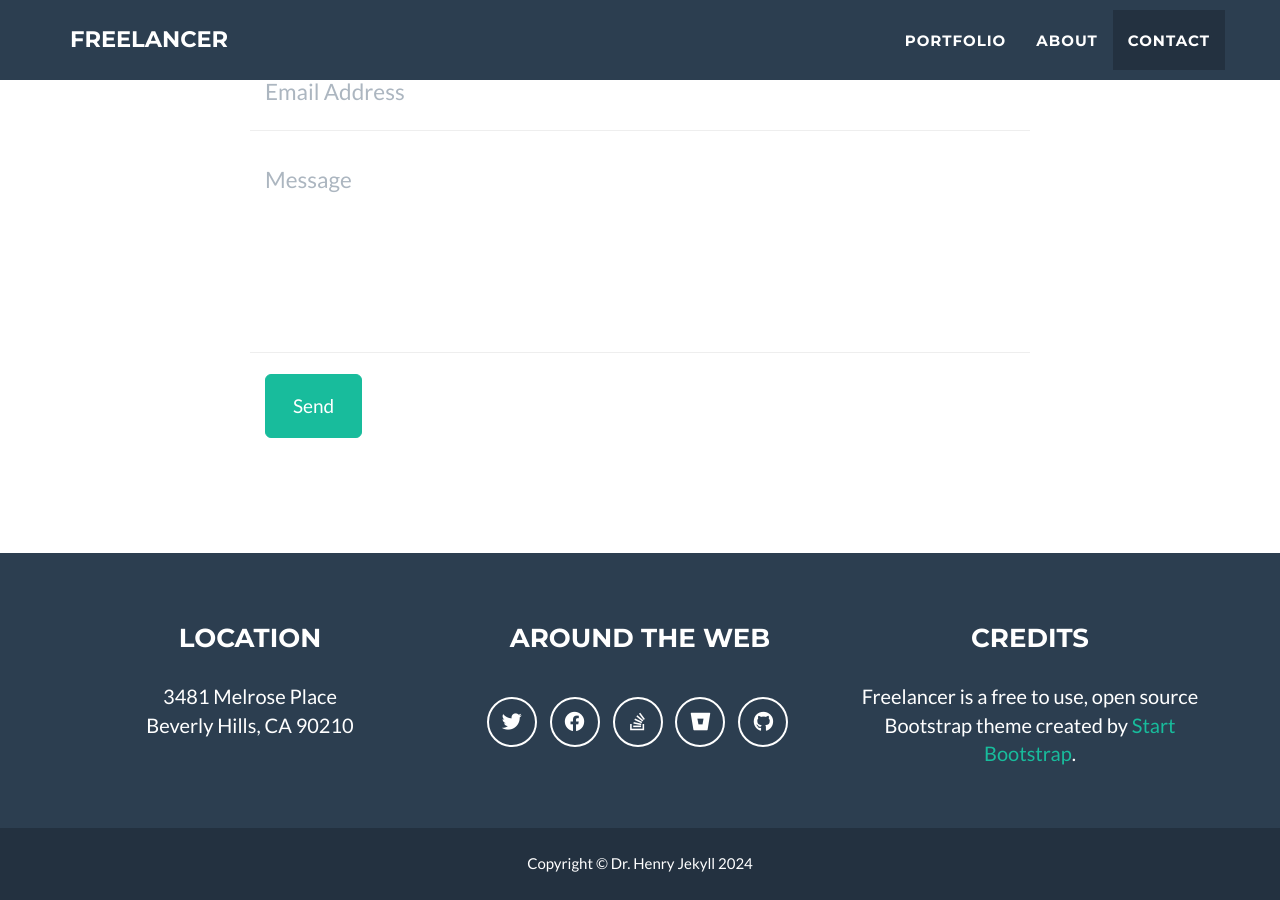
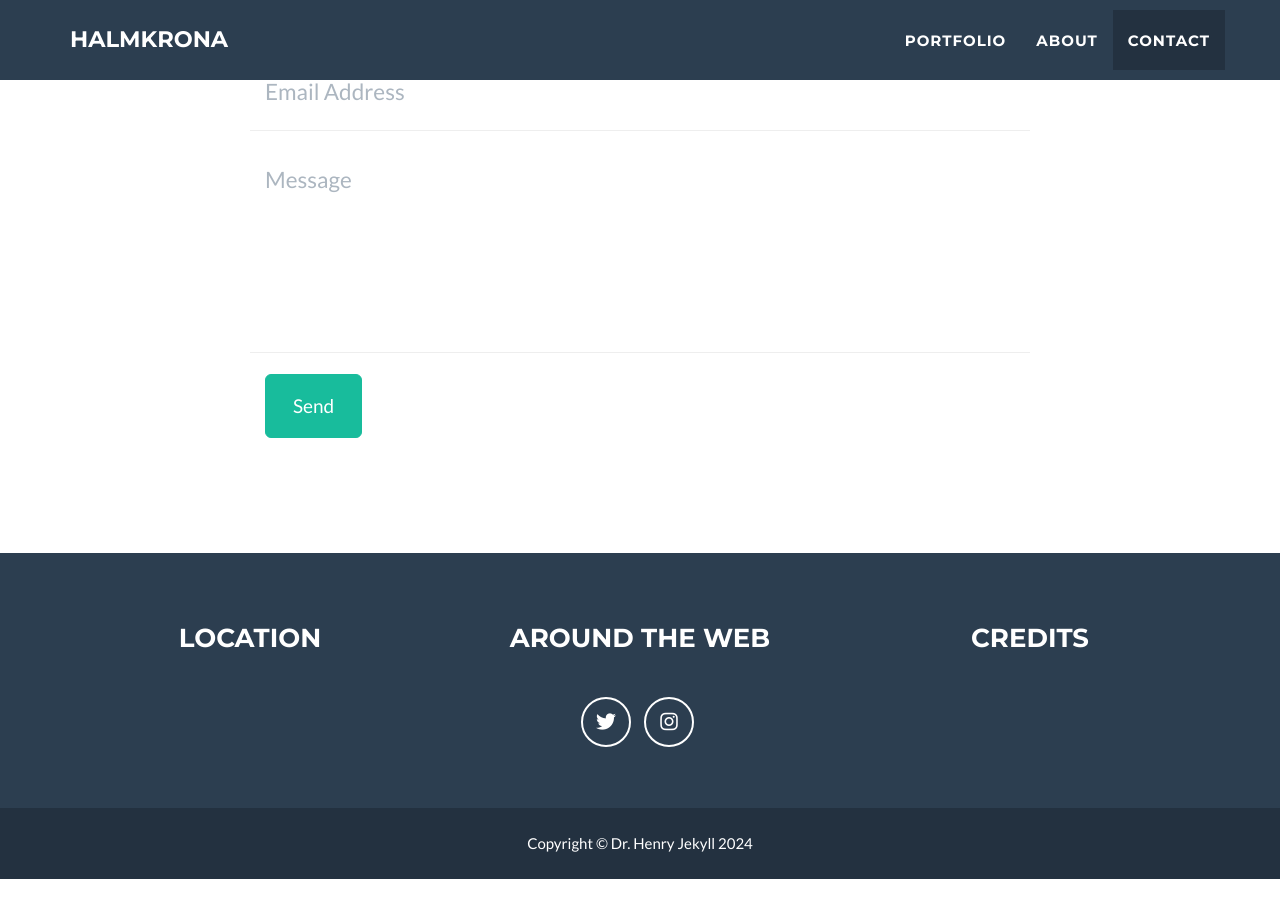
Before and after one commit to jannezz/jannezz.github.io, a Jekyll site: the page built from _posts/2014-07-18-project-1.markdown, in a window 1280 px wide and 900 px high, scrolled down 2492 px. Built offline with Jekyll 4.4.1, drawn with Linux system fonts in a browser that asks for light colours; after the commit the page ends 3371 px from its top, so only the background shows below that; some of the changed text lies outside the part shown.

Commit message:
Update _config.yml

```diff
--- a/_config.yml
+++ b/_config.yml
@@ -1,11 +1,11 @@
 # Site settings
-title: Freelancer
-email: your-email@domain.com
+title: halmkrona
+email: janne@halmkrona.com
 url: https://github.com/jeromelachaud/freelancer-theme
-description: "Write an awesome description for your new site here. You can edit this line in _config.yml. It will appear in your document head meta (for Google search results) and in your feed.xml site description."
-keywords: "your keywords, separated by commas"
-skills: "Web Developer - Graphic Artist - User Experience Designer"
-meta_author: LastName FirstName
+description: "kitaristi, säveltäjä, tuottaja, nörtti, eurorack-soheltaja"
+keywords: "kitara, cmx, sapattivuosi, puut, kalle ahola & puut, sony music, a&r, tuottaja"
+skills: "musique non stop"
+meta_author: Halmkrona Janne
 
 # Google webmaster tools
 google_verify:
@@ -40,23 +40,18 @@ footer:
 # Social networks usernames (many more available: google-plus, flickr, dribbble, pinterest, instagram, tumblr, linkedin, etc.)
 social:
   - title: twitter
-    url: http://twitter.com/jekyllrb
-  - title: facebook
-    url:
-  - title: stack-overflow
-    url: http://stackoverflow.com/questions/tagged/jekyll
-  - title: bitbucket
-    url: http://bitbucket.org/jekyll
-  - title: github
-    url: http://github.com/jekyll
+    url: http://x.com/halmkrona
+  - title: instagram
+    url: https://www.instagram.com/janne_halmkrona/
+
 
 # Postal address (add as many lines as necessary)
 address:
-  - line: 3481 Melrose Place
-  - line: Beverly Hills, CA 90210
+  - line:
+  - line:
 
 # Credits content
-credits: 'Freelancer is a free to use, open source Bootstrap theme created by <a href="http://startbootstrap.com">Start Bootstrap</a>.'
+credits: ''
 
 # Build settings
 markdown: kramdown
```
